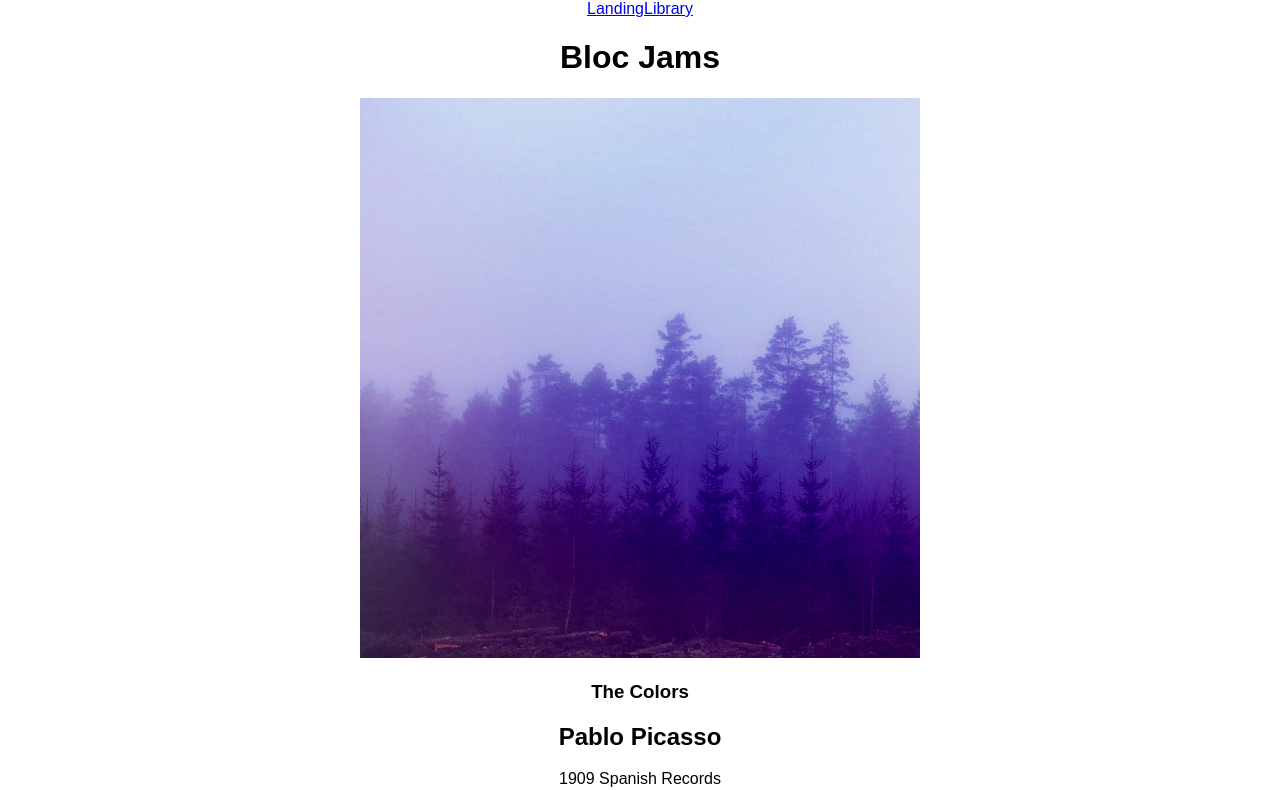
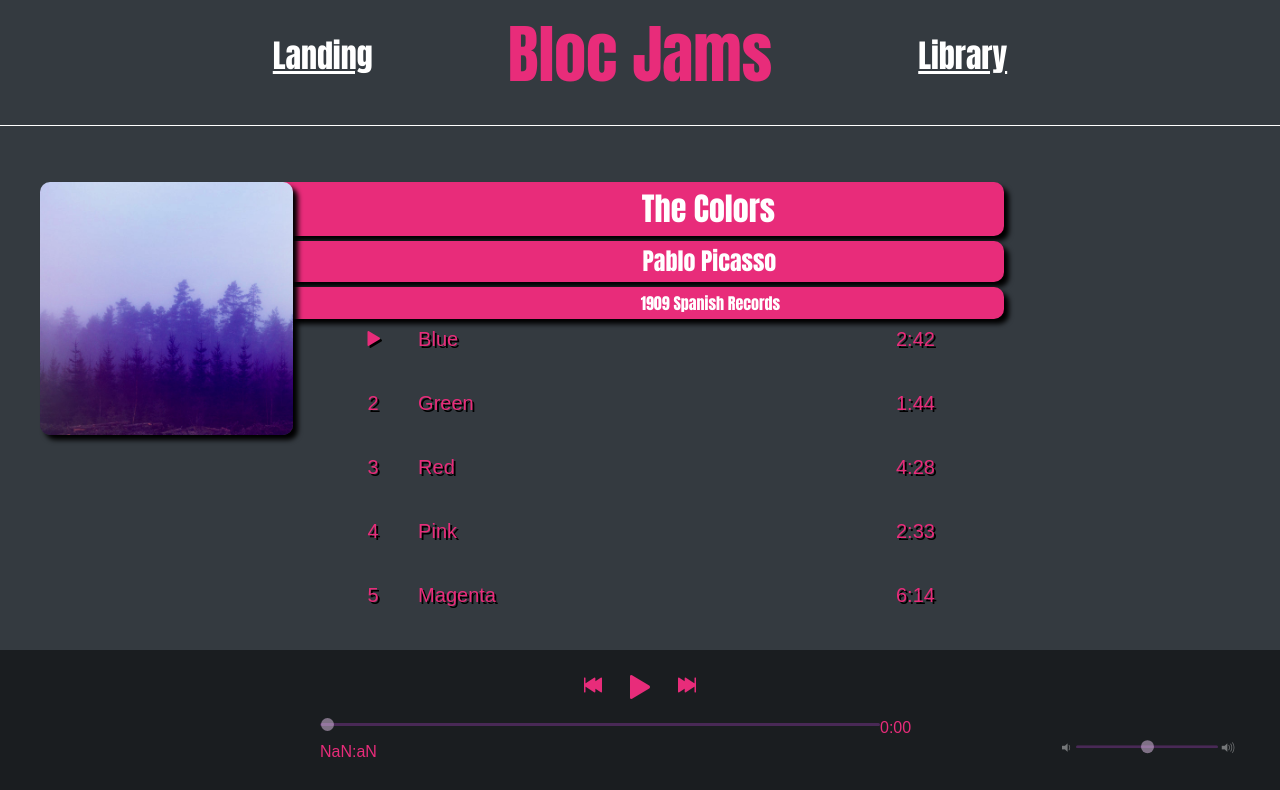
Before and after one commit to GraysonConnor/bloc-jams-react, a React (Create React App) app: page /album/the-colors in a window 1280 px wide. Shown: the top 790 px of the page. Built offline with nearby package versions, Linux system fonts and the light colour scheme.

Commit message:
styles added

```diff
--- a/package.json
+++ b/package.json
@@ -4,6 +4,7 @@
   "private": true,
   "dependencies": {
     "react": "^16.2.0",
+    "react-bootstrap": "^0.32.1",
     "react-dom": "^16.2.0",
     "react-router-dom": "^4.2.2",
     "react-scripts": "1.1.1"
@@ -13,5 +14,9 @@
     "build": "react-scripts build",
     "test": "react-scripts test --env=jsdom",
     "eject": "react-scripts eject"
+  },
+  "devDependencies": {
+    "css-loader": "^0.28.11",
+    "style-loader": "^0.20.3"
   }
 }
--- a/public/index.html
+++ b/public/index.html
@@ -11,6 +11,8 @@
     <link rel="manifest" href="%PUBLIC_URL%/manifest.json">
     <link rel="shortcut icon" href="%PUBLIC_URL%/favicon.ico">
      <link rel="stylesheet" href="http://code.ionicframework.com/ionicons/2.0.1/css/ionicons.min.css">
+     <link rel="stylesheet" href="https://maxcdn.bootstrapcdn.com/bootstrap/latest/css/bootstrap.min.css">
+    <link href="https://fonts.googleapis.com/css?family=Raleway:400,700|Roboto:300,400,700" rel="stylesheet">
     <!--
       Notice the use of %PUBLIC_URL% in the tags above.
       It will be replaced with the URL of the `public` folder during the build.
@@ -20,7 +22,7 @@
       work correctly both with client-side routing and a non-root public URL.
       Learn how to configure a non-root public URL by running `npm run build`.
     -->
-    <title>React App</title>
+    <title>Bloc Jams</title>
   </head>
   <body>
     <noscript>
--- a/src/App.css
+++ b/src/App.css
@@ -1,28 +1,35 @@
-.App {
-  text-align: center;
+html {
+  background-color: #343a40;
 }
 
-.App-logo {
-  animation: App-logo-spin infinite 20s linear;
-  height: 80px;
+h1 {
+  background-color: #343a40;
+  color: rgb(232, 44, 122);
+  font-family: Impact;
+  font-weight: bold;
+  text-align: center;
+  margin-bottom: 0.5em;
+  margin-top: 50px;
 }
 
-.App-header {
-  background-color: #222;
-  height: 150px;
-  padding: 20px;
-  color: white;
+nav{
+  background-color: #343a40;
 }
 
-.App-title {
-  font-size: 1.5em;
+nav a {
+  font-family: Impact;
+  font-weight: bold;
+  margin: auto;
+  color: white;
+  text-decoration: underline;
+  padding-top: 1em;
+  font-size: 2em;
 }
 
-.App-intro {
-  font-size: large;
+#line {
+  border-bottom: 0.5px solid white;
 }
 
-@keyframes App-logo-spin {
-  from { transform: rotate(0deg); }
-  to { transform: rotate(360deg); }
+.logo {
+  font-size: 4em;
 }
--- a/src/App.js
+++ b/src/App.js
@@ -12,11 +12,12 @@ class App extends Component {
     return (
       <div className="App">
       <header>
-      <nav>
+      <nav className="nav">
             <Link to='/'>Landing</Link>
             <Link to='/library'>Library</Link>
           </nav>
-         <h1>Bloc Jams</h1>
+         <h1 className="logo">Bloc Jams</h1>
+         <div id="line"></div>
        </header>
        <main>
        <Route exact path="/" component={Landing} />
--- a/src/components/Album.js
+++ b/src/components/Album.js
@@ -1,6 +1,8 @@
  import React, { Component } from 'react';
  import albumData from './../data/album';
  import PlayerBar from './PlayerBar';
+ import SongRow from './SongRow';
+ import '.././styles/Album.css';
 
 
  class Album extends Component {
@@ -15,7 +17,9 @@
      currentSong: album.songs[0],
      currentTime: 0,
      duration: album.songs[0].duration,
-     isPlaying: false
+     isPlaying: false,
+     isMouseInside: false
+
     };
 
     this.audioElement = document.createElement('audio');
@@ -45,6 +49,7 @@
    play() {
      this.audioElement.play();
      this.setState({ isPlaying: true });
+     this.audioElement.className='isPlaying';
    }
 
    pause() {
@@ -57,13 +62,23 @@
      this.setState({ currentSong: song });
    }
 
+   mouseEnter() {
+    this.setState({ isMouseInside: true });
+  }
+
+   mouseLeave() {
+    this.setState({ isMouseInside: false });
+   }
+
    handleSongClick(song) {
     const isSameSong = this.state.currentSong === song;
     if (this.state.isPlaying && isSameSong) {
       this.pause();
+      this.setState({ className: 'ion-play'});
     } else {
       if (!isSameSong) { this.setSong(song); }
       this.play();
+      this.setState({ className: 'ion-pause'});
     }
   }
 
@@ -98,6 +113,7 @@
    this.setState({ volume: newVolume });
  }
 
+
    formatTime(duration){
    var minutes = Math.floor(duration/60)
    var seconds = (duration - (minutes * 60)).toFixed(0)
@@ -109,6 +125,9 @@
      return "-:--"
    }
  }
+
+
+
 
 
    render() {
@@ -128,19 +147,29 @@
             <col id="song-title-column" />
             <col id="song-duration-column" />
           </colgroup>
-          <tbody>
-          {this.state.album.songs.map( (song, index) =>
-             <tr className="song" key={index} onClick={() => this.handleSongClick(song)} >
+          <tbody id="song-table">
+          {
+        this.state.album.songs.map( (song, index) =>
+            <tr className="song" key={index} onClick={() => this.handleSongClick(song)}
+              onMouseEnter={() => this.setState({isHovered: index+1})}
+              onMouseLeave={() => this.setState({isHovered: false})}>
                 <td className="song-actions">
-             <button>
-             <span className={this.state.currentSong == song && this.state.isPlaying? 'ion-pause' : 'ion-play'}></span>
+                <button id="song-action-btns">
+                { (this.state.currentSong.title === song.title) ?
+                  <span className={this.state.isPlaying ? "ion-pause" : "ion-play"}></span>
+                  :
+                  (this.state.isHovered === index+1) ?
+                    <span className="ion-play"></span>
+                  :
+                  <span className="song-number">{index+1}</span>
+                  }
                   </button>
                 </td>
-              <td className="song-number">{index+1 }</td>
                 <td className="song-title">{song.title}</td>
                 <td className="song-duration">{this.formatTime(song.duration)}</td>
               </tr>
-          )}
+               )
+             }
           </tbody>
         </table>
         <PlayerBar
--- a/src/components/Landing.js
+++ b/src/components/Landing.js
@@ -1,8 +1,10 @@
 import React from 'react';
+import '.././styles/Landing.css';
 
 const Landing = () => (
   <section className="landing">
   <h1 className="hero-title">Turn the music up!</h1>
+  <div className="line"></div>
 
   <section className="selling-points">
     <div className="point">
--- a/src/components/PlayerBar.js
+++ b/src/components/PlayerBar.js
@@ -1,4 +1,6 @@
 import React, { Component } from 'react';
+import '.././styles/PlayerBar.css';
+
 
  class PlayerBar extends Component {
    render() {
--- /dev/null
+++ b/src/styles/Album.css
@@ -0,0 +1,114 @@
+
+h1 {
+  font-size: 3.5em;
+  margin-top: -1.25em;
+}
+
+#album-cover-art {
+  width: 20%;
+  float: left;
+  box-shadow: 5px 5px 5px black;
+  border-radius: 10px;
+  margin-right: 4em;
+  margin-left: 1em;
+  margin-top: 1.5em;
+}
+
+#album-info {
+  padding-top: 5em;
+  text-align: left;
+  margin-left: auto;
+  margin-right: auto;
+  padding: 0.25em;
+  background-color: #343a40;
+}
+
+#album-title {
+  padding-left: 3px;
+  background-color: rgb(232, 44, 122);
+  box-shadow: 5px 5px 5px black;
+  border-radius: 10px;
+  color: white;
+  font-size: 2rem;
+  width: 75%;
+  margin-left: 1.5em;
+  text-align: center;
+  padding: 0.25em;
+  margin-top: 1.5em;
+  margin-bottom: 0px;
+}
+
+.artist {
+  margin: 5px 0px 5px 0px;
+  padding: 0.5em;
+  background-color: rgb(232, 44, 122);
+  box-shadow: 5px 5px 5px black;
+  border-radius: 10px;
+  color: white;
+  font-size: 1.5rem;
+  font-family: Impact;
+  font-weight: bold;
+  margin-left: 2em;
+  text-align: center;
+  width: 75%;
+  padding: 0.25em;
+}
+
+#release-info {
+  margin: 0px 0px 0px 0px;
+  padding-left: 3px;
+  background-color: rgb(232, 44, 122);
+  box-shadow: 5px 5px 5px black;
+  border-radius: 10px;
+  color: white;
+  font-size: 1rem;
+  font-family: Impact;
+  font-weight: bold;
+  margin-left: 3em;
+  width: 75%;
+  text-align: center;
+  padding: 0.25em;
+}
+
+#song-list {
+  width: 48%;
+  float: right;
+  margin-right: 25%;
+  margin-top: -8em;
+}
+
+td {
+  font-size: 1.25rem;
+  padding: 1rem;
+  color: rgb(232, 44, 122);
+  text-shadow: 2px 2px black;
+}
+
+#song-number-column {
+  width: 40px;
+}
+#song-duration-column {
+  width: 80px;
+}
+
+tr:hover {
+  background: hsla(0, 0%, 0%, .5);
+  cursor: pointer;
+}
+
+tr.playing {
+  background: hsla(0, 0%, 0%, 0.1);
+}
+
+tr:hover .song-title {
+  color: hsla(0, 0%, 100%, 1);
+}
+
+tr button {
+  border: white;
+  background: none;
+  color: rgb(232, 44, 122);
+  text-shadow: 2px 2px black;
+  cursor: pointer;
+  font-size: 1.25rem;
+}
--- /dev/null
+++ b/src/styles/Landing.css
@@ -0,0 +1,52 @@
+html {
+  background-color: #343a40;
+}
+
+header {
+  background-color: #343a40;
+}
+
+.landing {
+  background-color: #343a40;
+}
+
+h1 {
+  background-color: #343a40;
+  padding-top: 0.25em;
+
+}
+
+.line {
+  padding-top: 10px;
+  border-bottom: 0.5px solid white;
+}
+
+.selling-points {
+  background-color: #343a40;
+  color: rgb(232, 44, 122);
+  text-align: center;
+  font-family: Impact;
+  font-weight: bold;
+  margin-top: 9em;
+
+}
+
+.point {
+  padding-bottom: 9em;
+}
+
+.point-title {
+  font-size: 2.5em;
+}
+
+.point-description {
+  border-bottom: 1px solid white;
+  width: 30%;
+  margin: auto;
+  font-size: 1.25em;
+}
+
+.hero-title {
+  font-size: 1.5em;
+  padding-top: 0.5em;
+}
--- /dev/null
+++ b/src/styles/Library.css
@@ -0,0 +1,53 @@
+
+.library {
+  background-color: #343a40;
+  padding-top: 10em;
+}
+
+img {
+  display: block;
+    margin-left: auto;
+    margin-right: auto;
+}
+
+#album-cover {
+  position: relative;
+  height: 600px;
+  border-radius: 25px;
+  box-shadow: 5px 5px 5px black;
+  display: block;
+}
+
+.album-container {
+  height: 450px;
+  width: 1000px;
+  margin-left: auto;
+  margin-right: auto;
+  margin-top: 10px;
+  padding-top: 3em;
+
+
+}
+
+
+#album-info {
+  color: rgb(232, 44, 122);
+  font-family: Impact;
+  font-weight: bold;
+  font-size: 2em;
+  text-decoration: underline;
+}
+
+#title {
+  text-align: center;
+  margin-top: 1.5em;
+}
+
+#artist {
+  text-align: center;
+}
+
+#songs {
+  text-align: center;
+  margin-bottom: 4em;
+}
--- /dev/null
+++ b/src/styles/PlayerBar.css
@@ -0,0 +1,167 @@
+
+
+.player-bar {
+  background: hsla(0, 30%, 0%, 0.5);
+  bottom: 0;
+  height: 150px;
+  float: left;
+  position: fixed;
+  width: 100%;
+}
+
+#buttons {
+  width: 300px;
+  margin: auto;
+  text-align: center;
+}
+
+#buttons button {
+  border: none;
+  background: none;
+  color: white;
+  font-size: 1.5rem;
+  color: rgb(232, 44, 122);
+  transition: all 0.2s ease;
+  cursor: pointer;
+}
+
+#buttons button:hover, #buttons button:focus {
+  outline: none;
+  color: hsla(0, 0%, 100%, 1);
+  text-shadow: 2px 4px 3px hsla(0,0%,0%,0.25);
+}
+
+#buttons #play-pause {
+  color: rgb(232, 44, 122);
+  font-size: 2rem;
+  margin: 0.5rem 1rem 0;
+  transform: translateY(0.3rem);
+}
+
+#buttons #play-pause:hover {
+  color: hsla(0, 0%, 100%, 1);
+}
+
+#time-control input {
+  float: left;
+  width: calc(100% - 80px);
+}
+
+#time-control {
+  margin: 0.5rem auto;
+  width: 50%;
+  margin-bottom: 40px;
+  color: rgb(232, 44, 122);;
+}
+
+#time-control div,
+#volume-control div {
+  font-size: 0.8rem;
+  color: hsla(0, 0%, 100%, 0.4);
+  width: 35px;
+  display: block;
+  float: left;
+  text-align: center;
+}
+
+#volume-control div {
+  font-size: 0.9rem;
+  width: 20px;
+}
+
+#volume-control {
+  transform: translateY(-50%);
+  top: 66%;
+  position: absolute;
+  right: 2rem;
+  width: 15%;
+}
+
+#volume-control input {
+  float: left;
+  width: calc(100% - 50px);
+}
+
+input[type=range] {
+  -webkit-appearance: none;
+  background: none;
+  margin-top: 7px;
+}
+input[type=range]:focus {
+  outline: none;
+  box-shadow: 2px 4px 3px hsla(0,0%,0%,0.25);
+}
+input[type=range]::-webkit-slider-runnable-track {
+  width: 100%;
+  height: 3px;
+  cursor: pointer;
+  box-shadow: 0px 0px 0px rgba(57, 0, 0, 0), 0px 0px 0px rgba(83, 0, 0, 0);
+  background: hsl(282, 35%, 25%);
+  border-radius: 3.4px;
+  border: 0.2px solid rgba(1, 1, 1, 0);
+}
+input[type=range]::-webkit-slider-thumb {
+  border: none;
+  height: 13px;
+  width: 13px;
+  border-radius: 50%;
+  background: hsla(289, 48%, 85%, 0.5);
+  cursor: pointer;
+  -webkit-appearance: none;
+  margin-top: -6.5px;
+}
+input[type=range]:focus::-webkit-slider-runnable-track {
+  background: hsl(282, 35%, 25%);
+}
+input[type=range]::-moz-range-track {
+  width: 100%;
+  height: 0.8px;
+  cursor: pointer;
+  background: hsl(282, 35%, 25%);
+  border-radius: 3.4px;
+  border: 0.2px solid rgba(1, 1, 1, 0);
+}
+input[type=range]::-moz-range-thumb {
+  border: 0px solid #000000;
+  height: 15px;
+  width: 15px;
+  border-radius: 50px;
+  background: hsla(289, 48%, 85%, 0.5);
+  cursor: pointer;
+}
+input[type=range]::-ms-track {
+  width: 100%;
+  height: 0.8px;
+  cursor: pointer;
+  background: transparent;
+  border-color: transparent;
+  color: transparent;
+}
+input[type=range]::-ms-fill-lower {
+  background: rgba(0, 0, 0, 0.4);
+  border: 0.2px solid rgba(1, 1, 1, 0);
+  border-radius: 6.8px;
+  box-shadow: 0px 0px 0px rgba(57, 0, 0, 0), 0px 0px 0px rgba(83, 0, 0, 0);
+}
+input[type=range]::-ms-fill-upper {
+  background: rgba(0, 0, 0, 0.4);
+  border: 0.2px solid rgba(1, 1, 1, 0);
+  border-radius: 6.8px;
+  box-shadow: 0px 0px 0px rgba(57, 0, 0, 0), 0px 0px 0px rgba(83, 0, 0, 0);
+}
+input[type=range]::-ms-thumb {
+  box-shadow: 0px 0px 0px #000000, 0px 0px 0px #0d0d0d;
+  border: 0px solid #000000;
+  height: 15px;
+  width: 15px;
+  border-radius: 50px;
+  background: rgba(102, 103, 101, 0.79);
+  cursor: pointer;
+  height: 0.8px;
+}
+input[type=range]:focus::-ms-fill-lower {
+  background: rgba(0, 0, 0, 0.4);
+}
+input[type=range]:focus::-ms-fill-upper {
+  background: rgba(13, 13, 13, 0.4);
+}
```
Also changed, not shown: src/components/Library.js (+7 -4 lines), 1 other file (tests, documents, lock files or other folders). Lines whose indentation alone changed are shown as unchanged.
